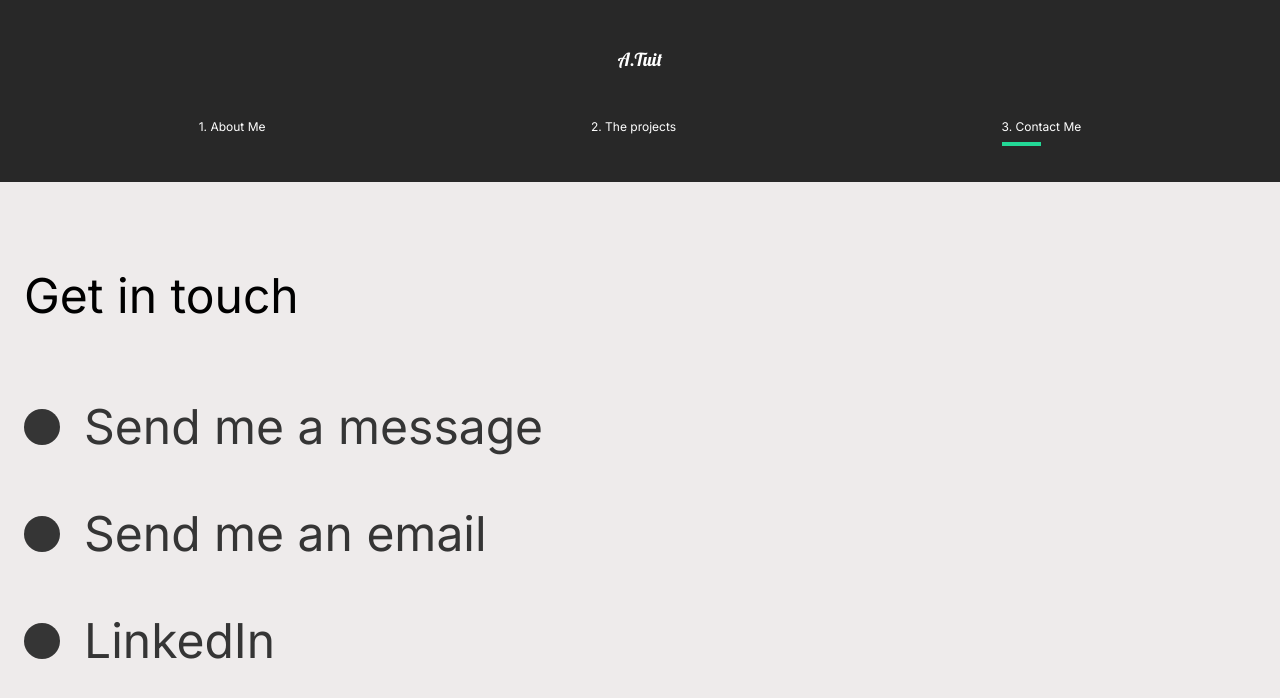
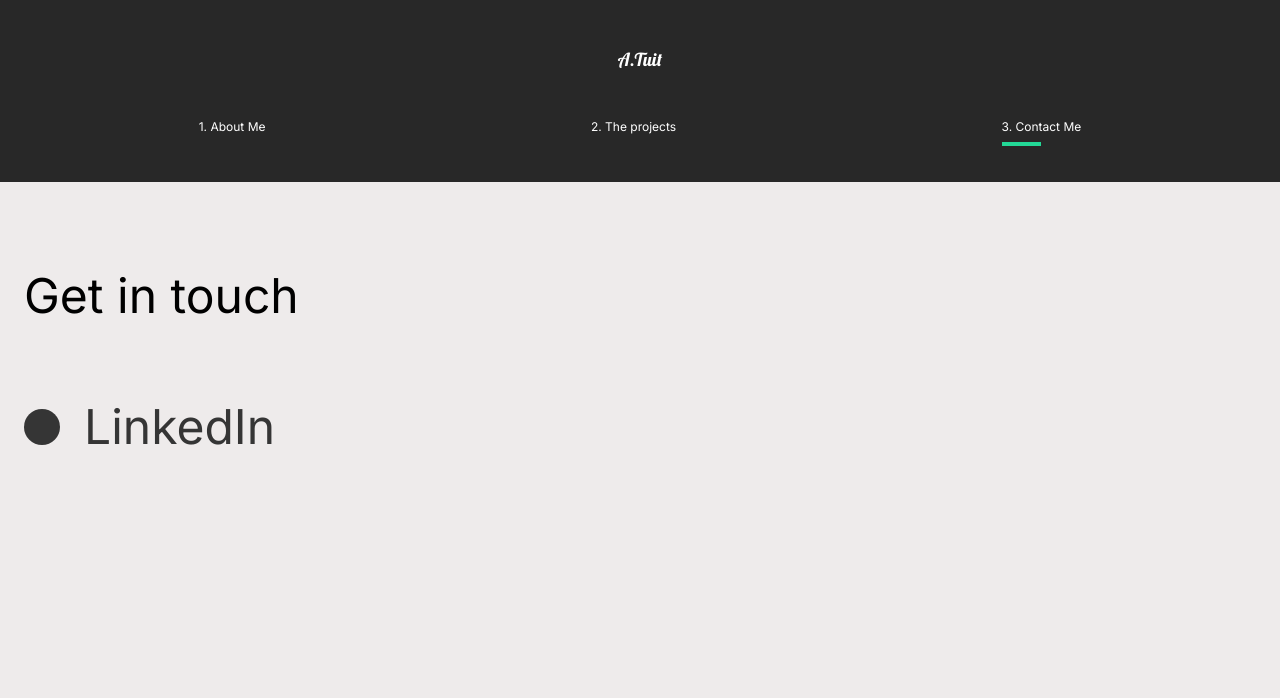
Before and after one commit to Atuitjr/portfolio, a React (Create React App) app: page /contact in a window 1280 px wide. Shown: the top 698 px of the page. Built offline with nearby package versions, Linux system fonts and the light colour scheme.

Commit message:
Changed contact page

```diff
--- a/src/pages/ContactMe.tsx
+++ b/src/pages/ContactMe.tsx
@@ -20,16 +20,6 @@ const ContactMe = () => {
                 </Hide>
             </Title>
             <div>
-                <Hide>
-                    <Social variants={titleAnim}>
-                        <Circle /> <h2>Send me a message</h2>
-                    </Social>
-                </Hide>
-                <Hide>
-                    <Social variants={titleAnim}>
-                        <Circle /> <h2>Send me an email</h2>
-                    </Social>
-                </Hide>
                 <Hide>
                     <Social variants={titleAnim}>
                         <Circle />
```
Also changed, not shown: 1 other file (tests, documents, lock files or other folders).
